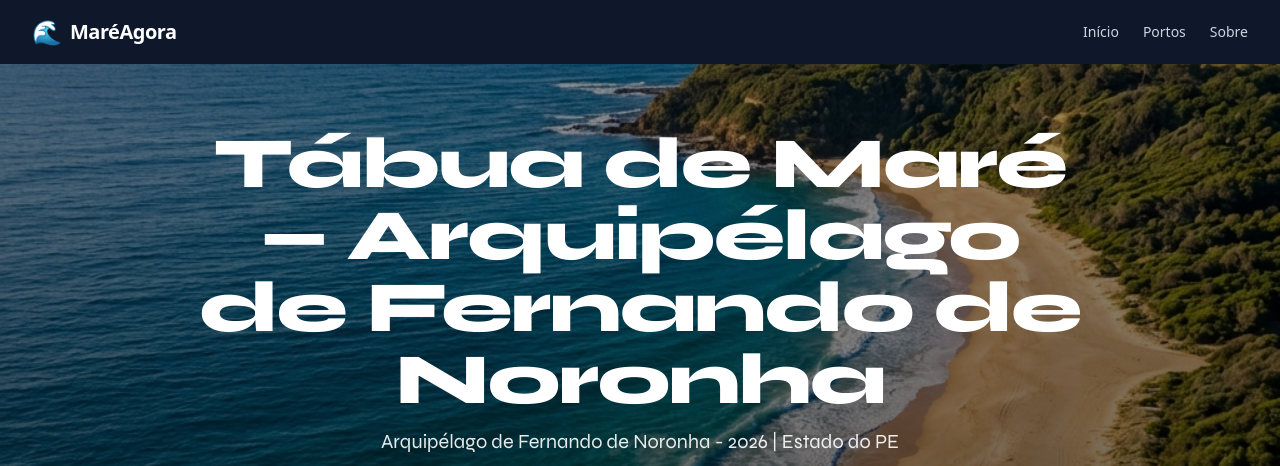
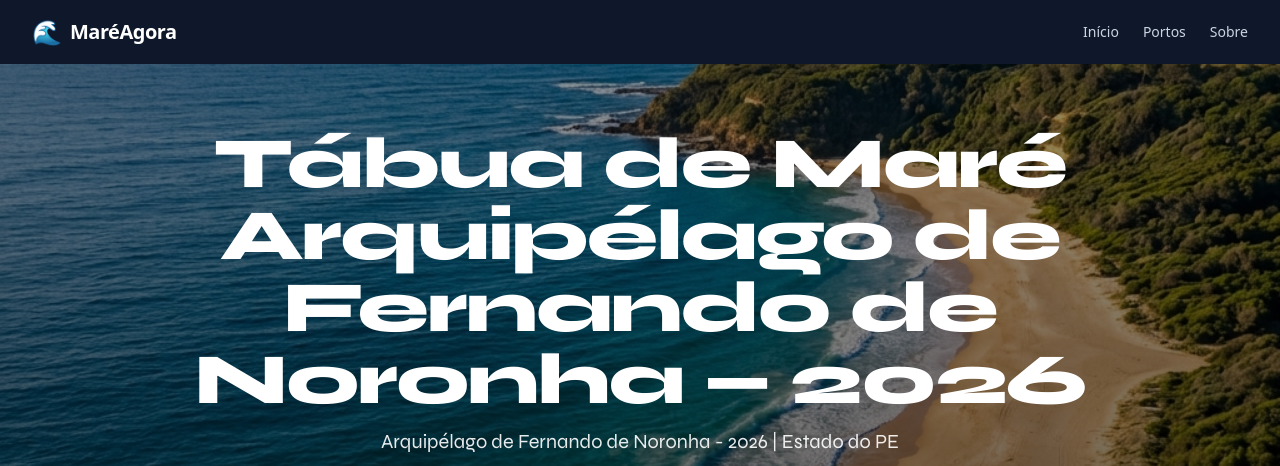
Before and after one commit to gustafa001/Mareagora, a Next.js app: page /mare/arquipelago-de-fernando-de-noronha in a window 1280 px wide. Shown: the top 466 px of the page. Built offline with nearby package versions, Linux system fonts and the light colour scheme; no server answers.

Commit message:
Update page.tsx

```diff
--- a/app/mare/[slug]/page.tsx
+++ b/app/mare/[slug]/page.tsx
@@ -109,6 +109,8 @@ export default async function PortPage({ params }: { params: { slug: string } })
   const regionContext = getRegionContext(port!.region, port!.state);
   const activityTips = getActivityTips(port!.region);
 
+  // ── ALTERAÇÃO 1: BreadcrumbList agora inclui nível "Portos" intermediário
+  // ── ALTERAÇÃO 2: Dataset schema adicionado ao @graph
   const jsonLd = {
     '@context': 'https://schema.org',
     '@graph': [
@@ -116,7 +118,8 @@ export default async function PortPage({ params }: { params: { slug: string } })
         '@type': 'BreadcrumbList',
         itemListElement: [
           { '@type': 'ListItem', position: 1, name: 'Início', item: 'https://www.mareagora.com.br/' },
-          { '@type': 'ListItem', position: 2, name: port!.name, item: `https://www.mareagora.com.br/mare/${slug}` },
+          { '@type': 'ListItem', position: 2, name: 'Portos', item: 'https://www.mareagora.com.br/portos' },
+          { '@type': 'ListItem', position: 3, name: port!.name, item: `https://www.mareagora.com.br/mare/${slug}` },
         ],
       },
       {
@@ -127,6 +130,20 @@ export default async function PortPage({ params }: { params: { slug: string } })
         description: `Horários e alturas das marés em ${port!.name} (${port!.state}) para ${ano}.`,
         inLanguage: 'pt-BR',
         isPartOf: { '@id': 'https://www.mareagora.com.br/' },
+      },
+      {
+        '@type': 'Dataset',
+        name: `Tábua de Marés ${port!.name} ${ano}`,
+        description: `Dados de maré para ${port!.name}, ${port!.state}, ${ano}. Fonte: Marinha do Brasil / DHN.`,
+        url: `https://www.mareagora.com.br/mare/${slug}`,
+        creator: {
+          '@type': 'Organization',
+          name: 'Marinha do Brasil — DHN',
+          url: 'https://www.marinha.mil.br',
+        },
+        temporalCoverage: `${ano}`,
+        spatialCoverage: `${port!.name}, ${port!.state}, Brasil`,
+        inLanguage: 'pt-BR',
       },
     ],
   };
@@ -145,8 +162,9 @@ export default async function PortPage({ params }: { params: { slug: string } })
         <div className="hero-overlay" />
         <div className="container relative z-30 text-white text-center pt-24 md:pt-16">
           <div className="flex flex-col gap-3 items-center px-2">
+            {/* ALTERAÇÃO 3: H1 agora inclui o ano, consistente com o title tag */}
             <h1 className="text-3xl sm:text-5xl md:text-6xl lg:text-7xl font-extrabold tracking-tight font-syne leading-tight max-w-4xl">
-              Tábua de Maré — {port!.name}
+              Tábua de Maré {port!.name} — {ano}
             </h1>
             <p className="text-sm sm:text-lg md:text-xl opacity-90 font-medium font-syne hidden sm:block">
               {port!.name} - {ano} | Estado do {port!.state}
```
